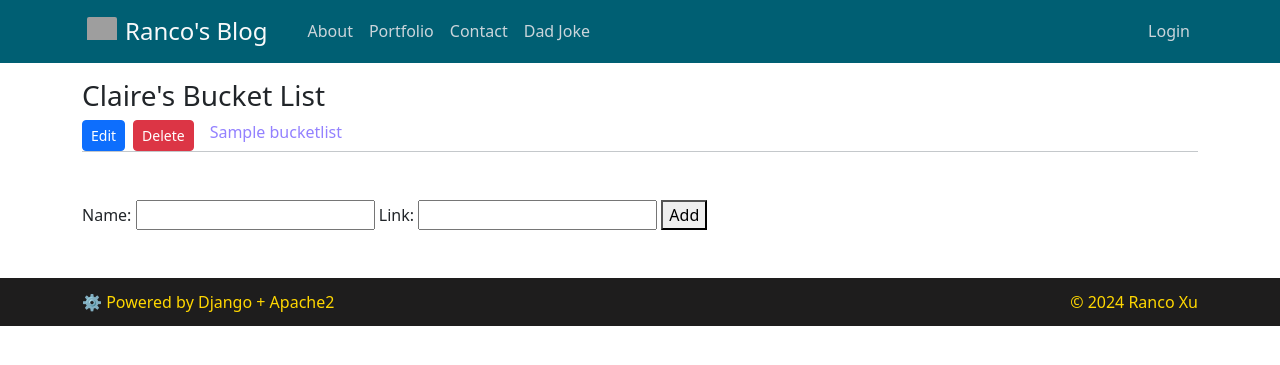
After one commit to RancoX/My_Website, a Django app: page /bucketlist/ in a window 1280 px wide. The commit adds this page. Shown: the top 365 px of the page. Run offline with Django 4.2, Linux system fonts and the light colour scheme; tables that the repository leaves empty hold one stand-in row (values such as "Sample post"); parts of the project's set-up code (start-up, migrations or seed data) failed here and were passed over; grey boxes are pictures that could not be loaded.

Commit message:
added bucket list and fixed media reference

```diff
--- a/blog/admin.py
+++ b/blog/admin.py
@@ -1,6 +1,7 @@
 from django.contrib import admin
-from .models import Post
+from .models import Post,BucketList
 
 # Register your models here.
 # so that user created data tables(models) appears on admin page
 admin.site.register(Post)
+admin.site.register(BucketList)
--- /dev/null
+++ b/blog/forms.py
@@ -0,0 +1,7 @@
+from .models import BucketList
+from django import forms
+
+class BucketListForm(forms.ModelForm):
+    class Meta:
+        model = BucketList
+        fields= ['name','link']
--- a/blog/models.py
+++ b/blog/models.py
@@ -15,3 +15,13 @@ class Post(models.Model):
 
     def get_absolute_url(self):
         return reverse('post-detail',kwargs={'pk':self.pk})
+
+
+class BucketList(models.Model):
+    name=models.CharField(max_length=200)
+    link=models.URLField(max_length=300)
+    date_added=models.DateTimeField(auto_now_add=True)
+    author=models.ForeignKey(User, on_delete=models.CASCADE)
+
+    def __str__(self):
+        return f"BucketList: {self.name}"
--- a/blog/static/blog/css/main.css
+++ b/blog/static/blog/css/main.css
@@ -234,3 +234,19 @@ main.container {
   align-items: center;
   color: gold;
 }
+
+.item-row {
+  display: flex;
+
+}
+
+.item-row .btns {
+  display: flex;
+  margin-right: 1rem;
+  gap: 0.5rem;
+}
+
+.item-row .item-text a {
+  text-decoration: none;
+  color: #9381ff;
+}
--- a/blog/templates/blog/base.html
+++ b/blog/templates/blog/base.html
@@ -44,10 +44,11 @@
             <div class="navbar-nav me-auto">
               <a class="nav-item nav-link" href="{%url 'blog-about'%}">About</a>
               <a class="nav-item nav-link" href="{%url 'blog-portfolio'%}">Portfolio</a>
-              <a class="nav-item nav-link" href="{%url 'blog-contactme'%}">Contact Me</a>
+              <a class="nav-item nav-link" href="{%url 'blog-contactme'%}">Contact</a>
               {% if user.is_authenticated %}
                 <a class="nav-item nav-link" href="{%url 'seeker'%}">Seeker</a>
               {% endif %}
+	      {% if user.is_superuser %} <a class="nav-item nav-link" href="{% url 'bucket_list_all' %}">Wishlist</a>{% endif %}
 	            <a class="nav-item nav-link" href="{%url 'dadjoke'%}">Dad Joke</a>
 
           </div>
--- /dev/null
+++ b/blog/templates/blog/bucket_list.html
@@ -0,0 +1,30 @@
+{%extends 'blog/base.html'%}
+
+{%block content%}
+<h3>Claire's Bucket List</h3>
+{% for item in items %}
+	<div class="item-row border-bottom border-secondary-subtle mb-1">
+		<div class="btns">
+			<form method="POST" action="{% url 'bucket_list' 'edit' item.id %}">
+				{% csrf_token %}
+				<button type="submit" class="btn btn-primary btn-sm">Edit</button>
+			</form>
+			<form method="POST" action="{% url 'bucket_list' 'delete' item.id %}">
+				{% csrf_token %}
+				<button type="submit" class="btn btn-danger btn-sm">Delete</button>
+			</form>
+		</div>
+		<div class="item-text"><a href="{% if item.link %}{{item.link}}{% else %}#{% endif %}">{{item.name}}</a></div>
+	</div>
+{% empty %}
+	<h5>There is no items in the bucket list yet. Add one now baby brother!</h5>
+{% endfor %}
+
+{% if form %}
+	<form method="POST" action="{% url 'bucket_list' 'create' 0 %}" class="mt-5">
+		{{ form.as_table }}
+		{% csrf_token %}
+		<button type="submit">Add</button>
+	</form>
+{% endif %}
+{%endblock content%}
--- a/blog/views.py
+++ b/blog/views.py
@@ -4,10 +4,10 @@ from django.contrib.auth.models import User
 from django.views.generic import ListView, DetailView, CreateView, UpdateView, DeleteView
 from django.http import FileResponse
 from django.conf import settings
-from .models import Post
+from .models import Post,BucketList
 from datetime import datetime
 import os, requests, json
-
+from .forms import BucketListForm
 
 # dummy posts
 # posts=[
@@ -119,3 +119,26 @@ def download_resume(request):
     response = FileResponse(open(file_path,'rb'), content_type='application/pdf')
     response['Content-Disposition'] = 'attachment; filename="Resume_RancoXu.pdf"'
     return response
+
+def bucket_list(request,action=None,item_id=None):
+    form = BucketListForm()
+    if request.method == 'POST':
+        if action == 'create':
+            form = BucketListForm(request.POST)
+            if form.is_valid():
+                new_item = form.save(commit=False)
+                # add in user id
+                new_item.author = request.user
+                new_item.save()
+
+        elif action == 'delete':
+            item2del = get_object_or_404(BucketList, id=item_id)
+            item2del.delete()
+
+        elif action == 'edit':
+            pass
+
+    items = BucketList.objects.all()
+
+    context = {'items': items,'form':form}
+    return render(request,'blog/bucket_list.html',context)
--- a/dj_project/urls.py
+++ b/dj_project/urls.py
@@ -45,5 +45,3 @@ urlpatterns = [
 
 if settings.DEBUG:
     urlpatterns += static(settings.MEDIA_URL, document_root=settings.MEDIA_ROOT)
-else:
-    urlpatterns += staticfiles_urlpatterns()
```
Also changed, not shown: blog/myurls.py (+6 -4 lines), blog/templates/blog/about.html (+5 -4 lines), blog/templates/blog/contactme.html (+6 -3 lines), blog/templates/blog/portfolio.html (+4 -3 lines), dj_project/settings_dev.py (added, +164 -0 lines), static/blog/css/main.css (+16 -0 lines), blog/migrations/0002_bucketlist.py (added), blog/migrations/0003_alter_bucketlist_link.py (added).
